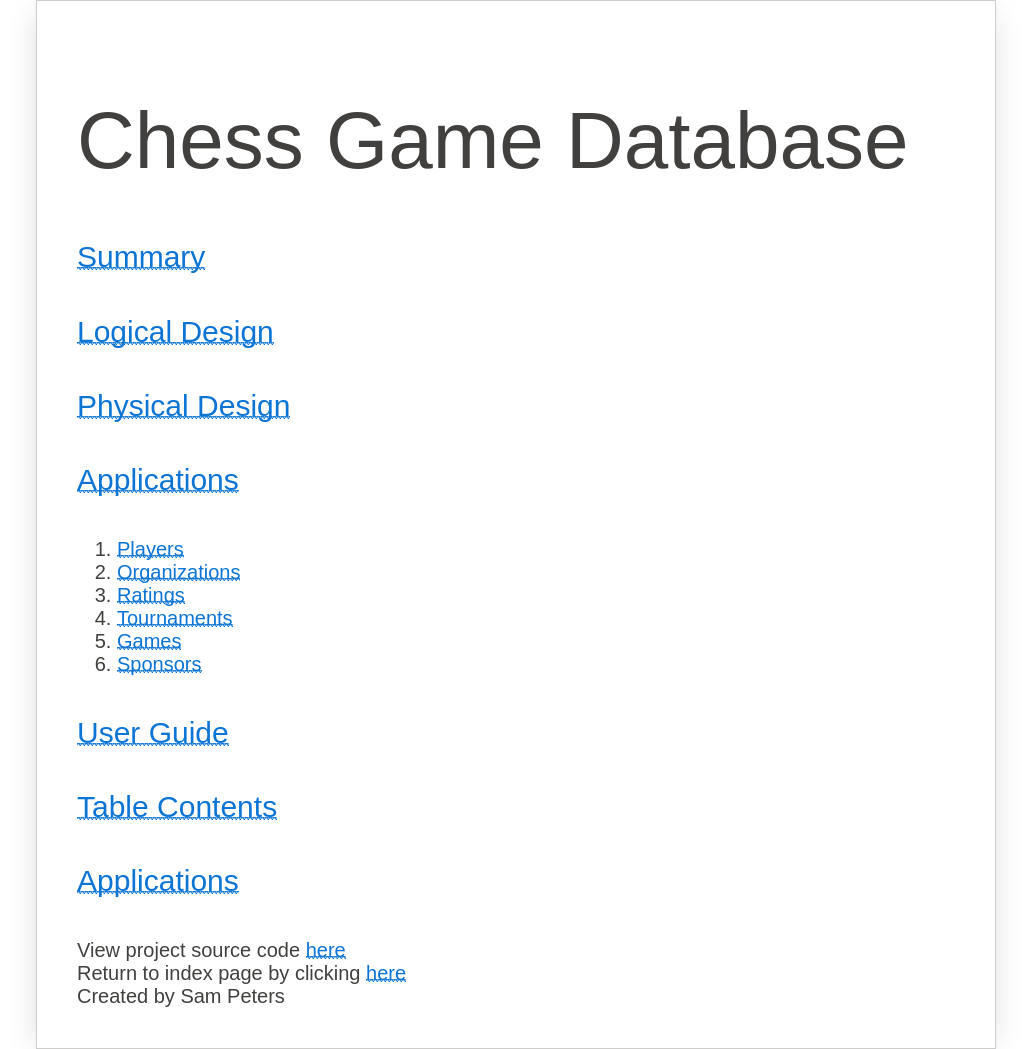
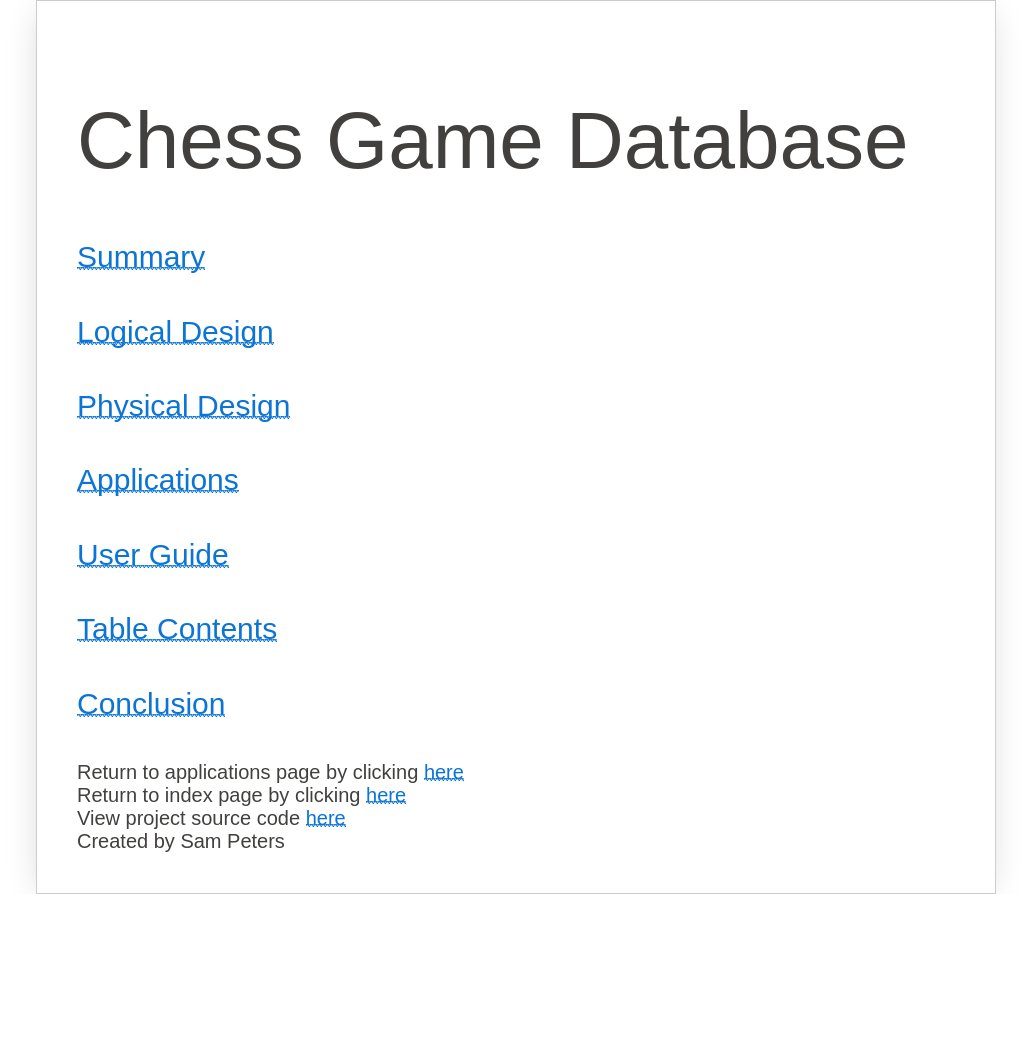
Before and after one commit to sampeters747/cis451-chessdb, a FastAPI app: page / in a window 1280 px wide. Shown: the whole page, without its empty margins (124-1153 px from the left). After the commit the page ends 894 px from the top, so only its background shows below. Run offline with FastAPI, Linux system fonts and the light colour scheme; parts of the project's set-up code (start-up, migrations or seed data) failed here and were passed over; some libraries are stand-ins or nearby versions; some web fonts are replaced.

Commit message:
Added proper applications page

```diff
--- a/main.py
+++ b/main.py
@@ -45,6 +45,10 @@ async def physicaldesign_page(request: Request):
 @app.get("/tablecontents", response_class=HTMLResponse)
 async def tablecontents_page(request: Request):
     return templates.TemplateResponse("tablecontents.html", {"request": request})
+
+@app.get("/applications", response_class=HTMLResponse)
+async def applications_page(request: Request):
+    return templates.TemplateResponse("applications.html", {"request": request})
 
 @app.get("/", response_class=HTMLResponse)
 async def root(request: Request):
@@ -135,7 +139,7 @@ async def create_rating(request: Request, db: Session = Depends(get_db), player_
 async def find_top_rating(request: Request, db: Session = Depends(get_db), org_code: str = Form(...)):
     db_rating = crud.find_top_rating(db, org_code)
     if db_rating:
-        msg = f"The top rated player in {db_rating.org.name} is {db_rating.player.first+db_rating.player.first} with a rating of {db_rating.rating_number}"
+        msg = f"The top rated player in {db_rating.org.name} is {db_rating.player.first} {db_rating.player.last} with a rating of {db_rating.rating_number}"
     else:
         msg = f"Attempt to find the top rated player in the organization {org_code} was unsuccessful. Are you sure the organization has issued any ratings?"
     db_ratings = crud.get_rating(db)
--- a/templates/base.html
+++ b/templates/base.html
@@ -8,12 +8,16 @@
 </head>
 <body>
     <div class="paper container" id="content">{% block content %}{% endblock %}
-        <div>View project source code
-        <a href="https://github.com/sampeters747/cis451-chessdb">here</a></div>
+        <div>
+            Return to applications page by clicking <a href="/applications">here</a>
+        </div>
         <div>
             Return to index page by clicking <a href="/">here</a>
         </div>
+        <div>View project source code
+            <a href="https://github.com/sampeters747/cis451-chessdb">here</a></div>
         <div>Created by Sam Peters</div>
+
     </div>
     <div id="footer">
         {% block footer %}
--- a/templates/index.html
+++ b/templates/index.html
@@ -11,18 +11,10 @@
     <h4><a href="/summary" id="summary">Summary</a></h4>
     <h4><a href="/logical" id="logicaldesign">Logical Design</a></h4>
     <h4><a href="/physical" id="physicaldesign">Physical Design</a></h4>
-    <h4><a id="applications">Applications</a></h4>
-        <ol>
-            <li><a href="players">Players</a></li>
-            <li><a href="organizations">Organizations</a></li>
-            <li><a href="ratings">Ratings</a></li>
-            <li><a href="tournaments">Tournaments</a></li>
-            <li><a href="games">Games</a></li>
-            <li><a href="sponsors">Sponsors</a></li>
-        </ol>
+    <h4><a href="/applications" id="applications">Applications</a></h4>
     <h4><a id="guide">User Guide</a></h4>
     <h4><a href="/tablecontents" id="tables">Table Contents</a></h4>
-    <h4><a id="applications">Applications</a></h4>
+    <h4><a id="conclusion">Conclusion</a></h4>
     <!-- <p class="important">
       Welcome to my awesome homepage.
     </p> -->
--- a/templates/tournaments.html
+++ b/templates/tournaments.html
@@ -46,7 +46,7 @@
     </fieldset>
 </form>
 
-<hr>=
+<hr>
 <form class="pure-form" action="/tournaments/register" method="POST">
     <fieldset>
         <legend>Register a player in a tournament</legend>
```
Also changed, not shown: templates/applications.html (added, +30 -0 lines).
